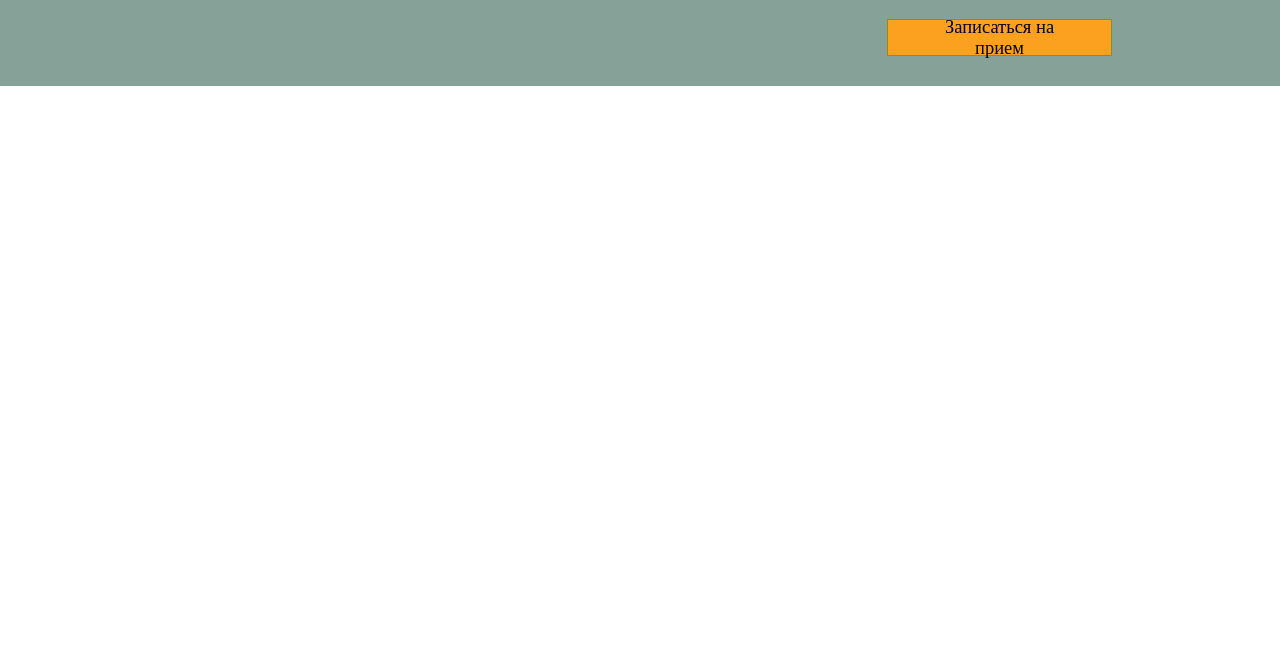
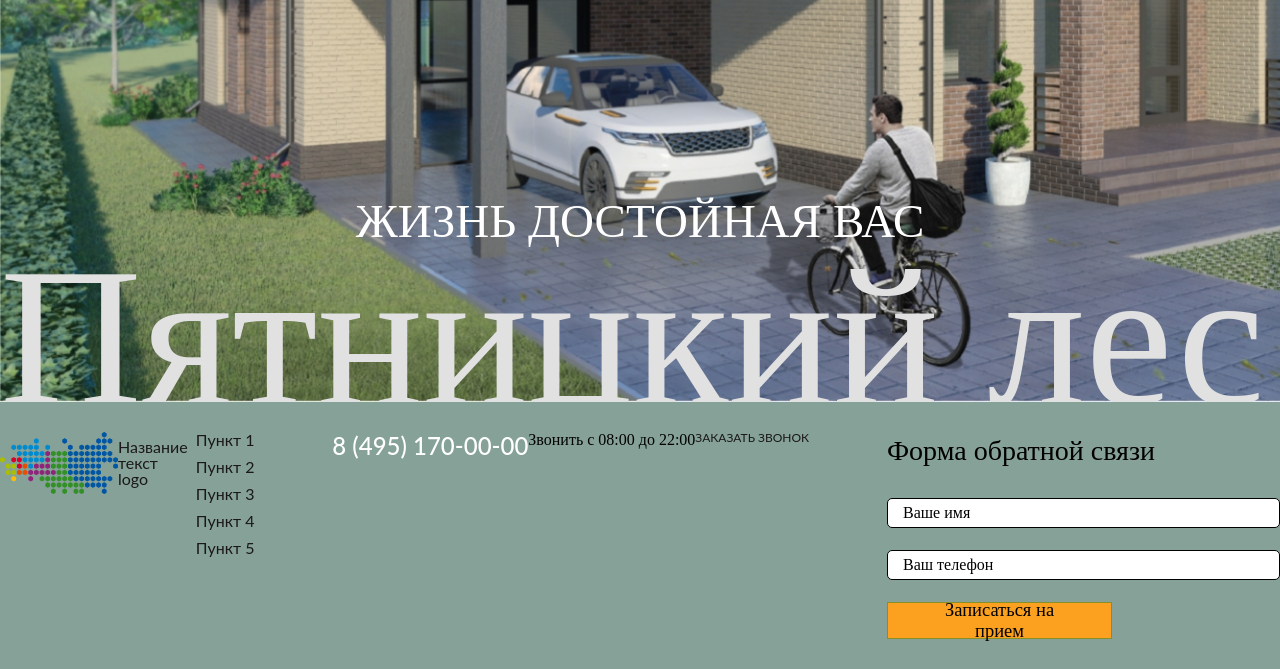
Before and after one commit to ruvick/les-i-more, a website: page les-i-more/index.html in a window 1280 px wide. Shown: the part 714-1383 px from the top of the page. Before the commit the page ends 800 px from the top, so only its background shows below. Drawn offline with nearby package versions, Linux system fonts and the light colour scheme.

Commit message:
Сверстал первый экран

```diff
--- a/#src/scss/header.scss
+++ b/#src/scss/header.scss
@@ -9,6 +9,10 @@
 		align-items: center;
 		justify-content: space-between;
 	}
+}
+
+.header-index {
+	background: transparent;
 }
 
 .header__container {
--- a/#src/scss/style.scss
+++ b/#src/scss/style.scss
@@ -171,7 +171,36 @@ h4 {
 
 //===================================================================================================================================
 
+.first-screen {
+	height: 1080px;
+	background-position: 0 0;
+	background-size: cover;
+	background-repeat: no-repeat;
+	background-image: url('../../img/index-bg.jpg');
+	margin-top: -130px;
+}
 
+.first-screen__container {
+	height: 100%;
+	color: #fff;
+	display: flex;
+	flex-direction: column;
+	justify-content: flex-end;
+}
+
+.first-screen__subtitle {
+	font-size: 47px;
+	line-height: 56.4px;
+	text-align: center;
+	font-weight: 500;
+	margin-bottom: 25px;
+}
+
+.first-screen__title {
+	font-size: 196.3px;
+	line-height: 0.65;
+	color: #e1e1e1;
+}
 
 //</ОСНОВНОЙ БЛОК>====================================================================================================
 
--- a/les-i-more/index.html
+++ b/les-i-more/index.html
@@ -20,7 +20,7 @@
 
 <body>
 	<div class="wrapper">
-		<header id="header" class="header">
+		<header id="header" class="header header-index">
 	<div class="header__container _container">
 
 		<div class="header__row d-flex">
@@ -72,9 +72,10 @@
 
 
 
-			<section id="about" class="about">
-				<div class="_container">
-
+			<section id="first-screen" class="first-screen">
+				<div class="first-screen__container _container">
+					<p class="first-screen__subtitle">ЖИЗНЬ ДОСТОЙНАЯ ВАС</p>
+					<h1 class="first-screen__title">Пятницкий лес</h1>
 				</div>
 			</section>
 
```
Also changed, not shown: #src/_header-index.html (added, +48 -0 lines), #src/index.html (+5 -4 lines), #src/img/index-bg.jpg (added), #src/img/slider-product/sl-prod-01.jpg (deleted), #src/img/slider-product/sl-prod-02.jpg (deleted), #src/img/slider-product/sl-prod-03.jpg (deleted), #src/img/slider-product/sl-prod-04.jpg (deleted), #src/img/slider-product/sl-prod-min-01.jpg (deleted), #src/img/slider-product/sl-prod-min-02.jpg (deleted), #src/img/slider-product/sl-prod-min-03.jpg (deleted), #src/img/slider-product/sl-prod-min-04.jpg (deleted), les-i-more/css/style.min.css, les-i-more/img/index-bg.jpg (added), les-i-more/img/Прямоугольник 4.jpg (added).
